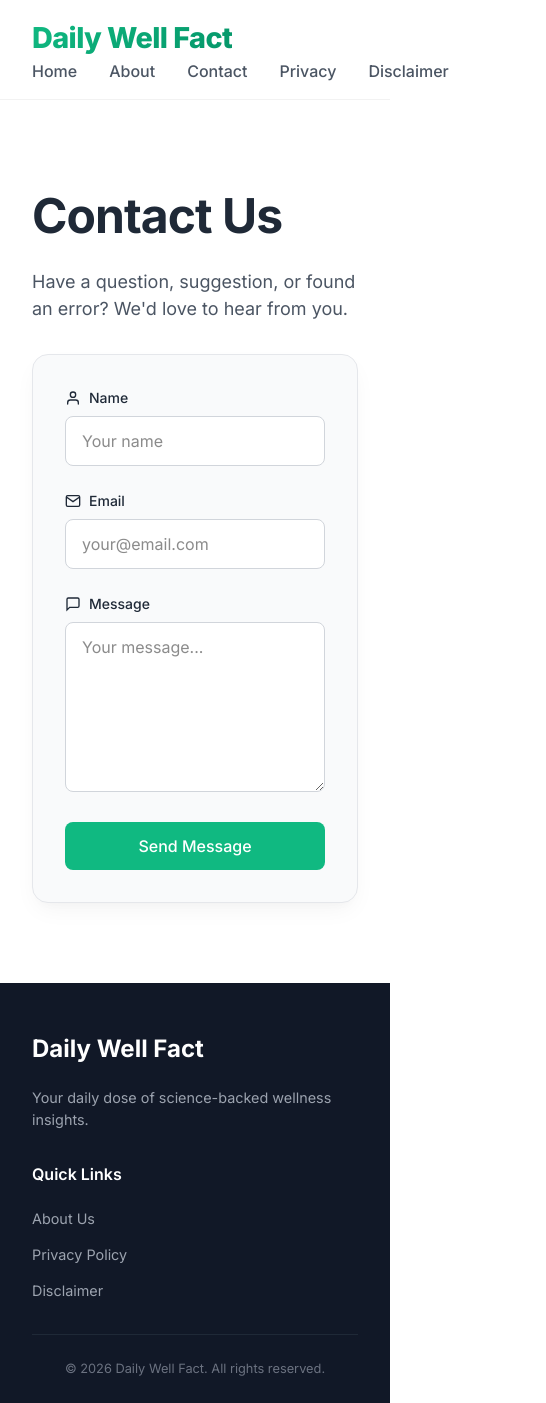
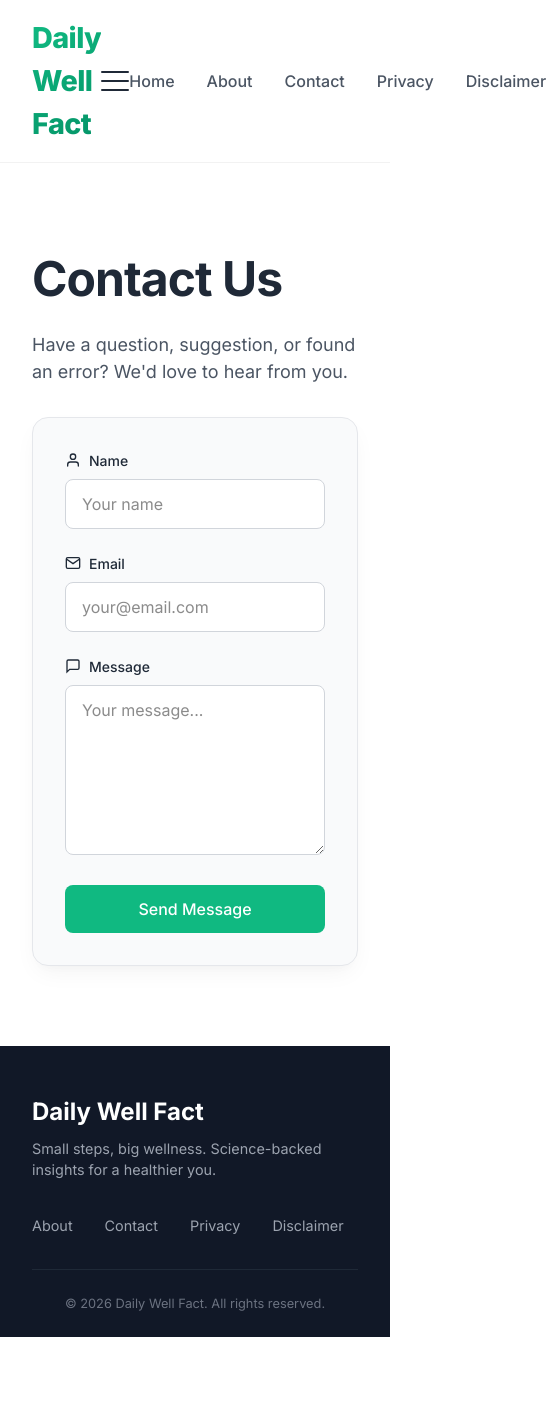
Before and after one commit to DailyWellFact/Blog, a Next.js app: page /contact in a window 390 px wide. Shown: the whole page, 546 px wide, since content can reach past the window. After the commit the page ends 1337 px from the top, so only its background shows below. Built offline with nearby package versions, Linux system fonts and the light colour scheme.

Commit message:
modified:   components/Layout.tsx

```diff
--- a/components/Layout.tsx
+++ b/components/Layout.tsx
@@ -1,4 +1,4 @@
-import React from 'react';
+import React, { useState } from 'react';
 import Link from 'next/link';
 
 interface LayoutProps {
@@ -6,35 +6,57 @@ interface LayoutProps {
 }
 
 const Layout: React.FC<LayoutProps> = ({ children }) => {
+  const [menuOpen, setMenuOpen] = useState(false);
+
+  const toggleMenu = () => setMenuOpen(!menuOpen);
+  const closeMenu = () => setMenuOpen(false);
+
   return (
     <div style={styles.container}>
       <header style={styles.header}>
         <div style={styles.headerContent}>
           <Link href="/">
-            <a style={styles.logo}>Daily Well Fact</a>
+            <a style={styles.logo} onClick={closeMenu}>
+              Daily Well Fact
+            </a>
           </Link>
-          <nav style={styles.nav}>
-            <Link href="/"><a style={styles.navLink}>Home</a></Link>
-            <Link href="/about"><a style={styles.navLink}>About</a></Link>
-            <Link href="/contact"><a style={styles.navLink}>Contact</a></Link>
-            <Link href="/privacy"><a style={styles.navLink}>Privacy</a></Link>
-            <Link href="/disclaimer"><a style={styles.navLink}>Disclaimer</a></Link>
+
+          {/* Hamburger button - visible on mobile */}
+          <button
+            onClick={toggleMenu}
+            style={styles.hamburger}
+            aria-label="Toggle menu"
+          >
+            <span style={{ ...styles.hamburgerLine, transform: menuOpen ? 'rotate(45deg) translate(5px, 6px)' : 'none' }} />
+            <span style={{ ...styles.hamburgerLine, opacity: menuOpen ? 0 : 1 }} />
+            <span style={{ ...styles.hamburgerLine, transform: menuOpen ? 'rotate(-45deg) translate(5px, -6px)' : 'none' }} />
+          </button>
+
+          {/* Navigation links */}
+          <nav style={{ ...styles.nav, ...(menuOpen ? styles.navOpen : {}) }}>
+            <Link href="/"><a style={styles.navLink} onClick={closeMenu}>Home</a></Link>
+            <Link href="/about"><a style={styles.navLink} onClick={closeMenu}>About</a></Link>
+            <Link href="/contact"><a style={styles.navLink} onClick={closeMenu}>Contact</a></Link>
+            <Link href="/privacy"><a style={styles.navLink} onClick={closeMenu}>Privacy</a></Link>
+            <Link href="/disclaimer"><a style={styles.navLink} onClick={closeMenu}>Disclaimer</a></Link>
           </nav>
         </div>
       </header>
+
       <main style={styles.main}>{children}</main>
+
       <footer style={styles.footer}>
         <div style={styles.footerContent}>
-          <div style={styles.footerColumn}>
+          <div style={styles.footerBrand}>
             <h3 style={styles.footerLogo}>Daily Well Fact</h3>
             <p style={styles.footerText}>
-              Your daily dose of science-backed wellness insights.
+              Small steps, big wellness. Science-backed insights for a healthier you.
             </p>
           </div>
-          <div style={styles.footerColumn}>
-            <h4 style={styles.footerHeading}>Quick Links</h4>
-            <Link href="/about"><a style={styles.footerLink}>About Us</a></Link>
-            <Link href="/privacy"><a style={styles.footerLink}>Privacy Policy</a></Link>
+          <div style={styles.footerLinks}>
+            <Link href="/about"><a style={styles.footerLink}>About</a></Link>
+            <Link href="/contact"><a style={styles.footerLink}>Contact</a></Link>
+            <Link href="/privacy"><a style={styles.footerLink}>Privacy</a></Link>
             <Link href="/disclaimer"><a style={styles.footerLink}>Disclaimer</a></Link>
           </div>
         </div>
@@ -42,6 +64,29 @@ const Layout: React.FC<LayoutProps> = ({ children }) => {
           <p>© {new Date().getFullYear()} Daily Well Fact. All rights reserved.</p>
         </div>
       </footer>
+
+      <style jsx>{`
+        @media (max-width: 768px) {
+          .nav-open {
+            display: flex !important;
+            flex-direction: column !important;
+            position: absolute !important;
+            top: 100% !important;
+            left: 0 !important;
+            right: 0 !important;
+            background-color: rgba(255, 255, 255, 0.98) !important;
+            backdrop-filter: blur(8px) !important;
+            padding: 1rem 2rem !important;
+            gap: 1rem !important;
+            border-top: 1px solid #e5e7eb !important;
+            box-shadow: 0 10px 15px -3px rgba(0,0,0,0.1) !important;
+          }
+          .nav-link {
+            font-size: 1rem !important;
+            padding: 0.5rem 0 !important;
+          }
+        }
+      `}</style>
     </div>
   );
 };
@@ -69,7 +114,7 @@ const styles = {
     display: 'flex',
     justifyContent: 'space-between',
     alignItems: 'center',
-    flexWrap: 'wrap' as const,
+    position: 'relative' as const,
   },
   logo: {
     fontSize: '1.8rem',
@@ -80,10 +125,52 @@ const styles = {
     color: 'transparent',
     textDecoration: 'none',
     letterSpacing: '-0.02em',
+    zIndex: 2,
+  },
+  hamburger: {
+    display: 'flex',
+    flexDirection: 'column' as const,
+    justifyContent: 'space-between',
+    width: '28px',
+    height: '20px',
+    background: 'none',
+    border: 'none',
+    cursor: 'pointer',
+    zIndex: 2,
+    // Hide on desktop
+    '@media (min-width: 769px)': {
+      display: 'none',
+    },
+  },
+  hamburgerLine: {
+    width: '28px',
+    height: '2px',
+    backgroundColor: '#1f2937',
+    transition: 'transform 0.2s, opacity 0.2s',
+    borderRadius: '2px',
   },
   nav: {
     display: 'flex',
     gap: '2rem',
+    transition: 'all 0.3s ease',
+    // Default for desktop
+    '@media (max-width: 768px)': {
+      display: 'none',
+    },
+  },
+  navOpen: {
+    display: 'flex',
+    flexDirection: 'column',
+    position: 'absolute',
+    top: '100%',
+    left: 0,
+    right: 0,
+    backgroundColor: 'rgba(255, 255, 255, 0.98)',
+    backdropFilter: 'blur(8px)',
+    padding: '1rem 2rem',
+    gap: '1rem',
+    borderTop: '1px solid #e5e7eb',
+    boxShadow: '0 10px 15px -3px rgba(0,0,0,0.1)',
   },
   navLink: {
     color: '#4b5563',
@@ -91,6 +178,11 @@ const styles = {
     fontSize: '1rem',
     fontWeight: 500,
     transition: 'color 0.2s',
+    // Mobile override
+    '@media (max-width: 768px)': {
+      fontSize: '1rem',
+      padding: '0.5rem 0',
+    },
   },
   main: {
     flex: 1,
@@ -107,15 +199,16 @@ const styles = {
   footerContent: {
     maxWidth: 1280,
     margin: '0 auto',
-    display: 'grid',
-    gridTemplateColumns: 'repeat(auto-fit, minmax(200px, 1fr))',
+    display: 'flex',
+    justifyContent: 'space-between',
+    alignItems: 'flex-start',
+    flexWrap: 'wrap' as const,
     gap: '2rem',
     marginBottom: '2rem',
   },
-  footerColumn: {
-    display: 'flex',
-    flexDirection: 'column' as const,
-    gap: '0.75rem',
+  footerBrand: {
+    flex: 1,
+    minWidth: '200px',
   },
   footerLogo: {
     fontSize: '1.5rem',
@@ -128,11 +221,10 @@ const styles = {
     lineHeight: 1.5,
     color: '#9ca3af',
   },
-  footerHeading: {
-    fontSize: '1rem',
-    fontWeight: 600,
-    color: 'white',
-    marginBottom: '0.5rem',
+  footerLinks: {
+    display: 'flex',
+    gap: '2rem',
+    flexWrap: 'wrap' as const,
   },
   footerLink: {
     color: '#9ca3af',
@@ -151,4 +243,7 @@ const styles = {
   },
 };
 
+// Note: We cannot directly use media queries in the style object, so we rely on the <style jsx> block.
+// The styles object is used for base styles, and the <style jsx> overrides for mobile.
+
 export default Layout;
```
